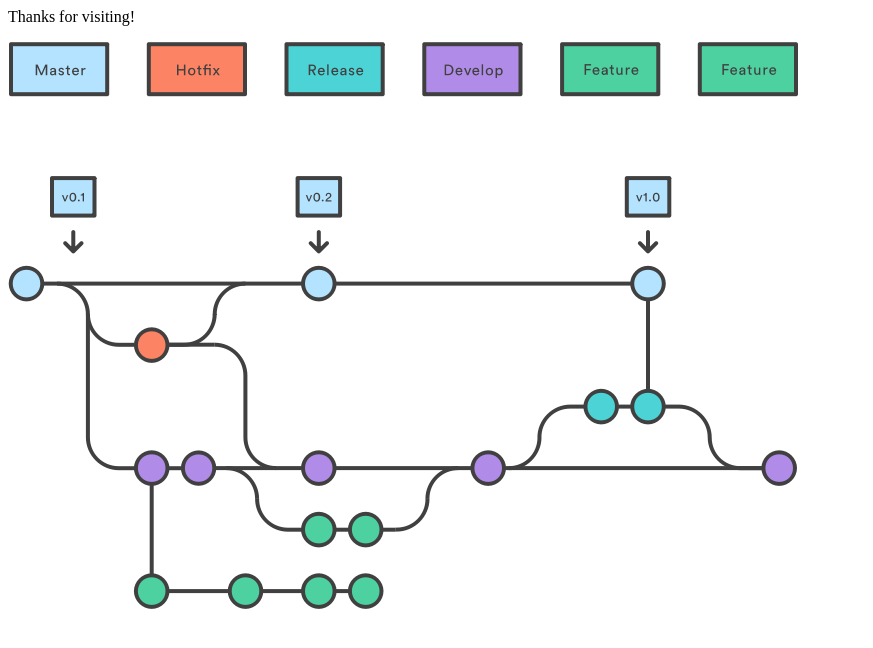
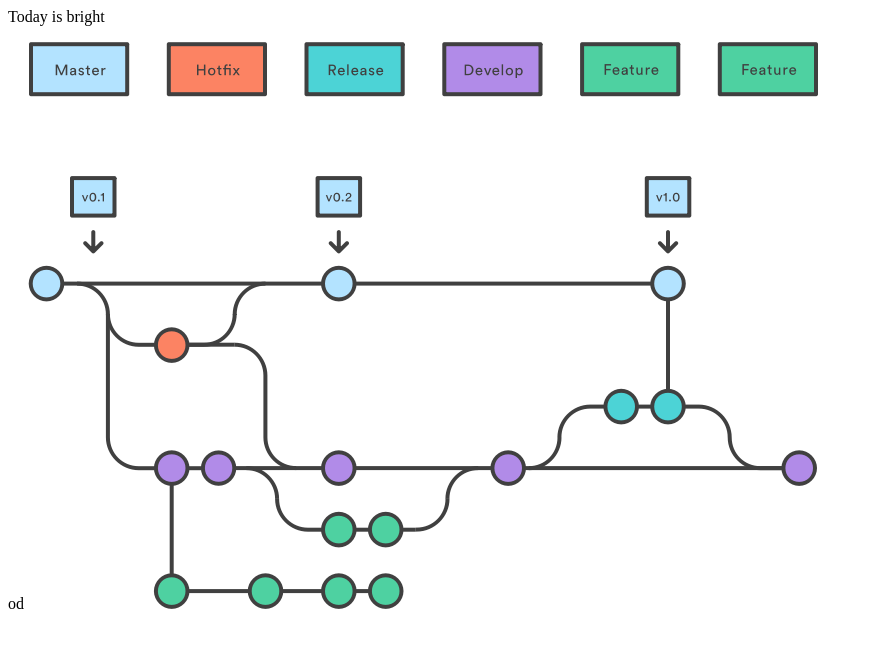
Before and after one commit to ma4776/curly-computing-machine, a plain HTML site: page index.html in a window 1280 px wide. Shown: the whole page, without its empty margins (0-873 px from the left). Drawn offline with Linux system fonts and the light colour scheme.

Commit message:
milemmahu

```diff
--- a/index.html
+++ b/index.html
@@ -4,7 +4,7 @@
         <title>My website!</title>
     </head>
     <body>
-        <p>Thanks for visiting!</p>
+        <p>Today is bright</p>od
         <img src="./git-branches.png">
     </body>
 </html>
```
